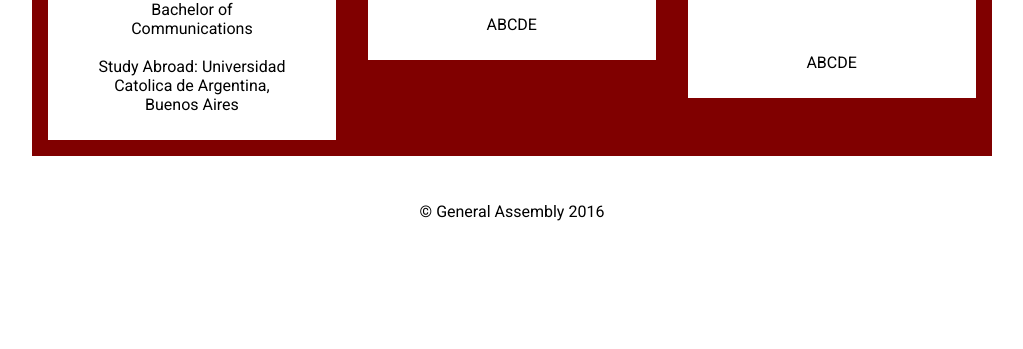
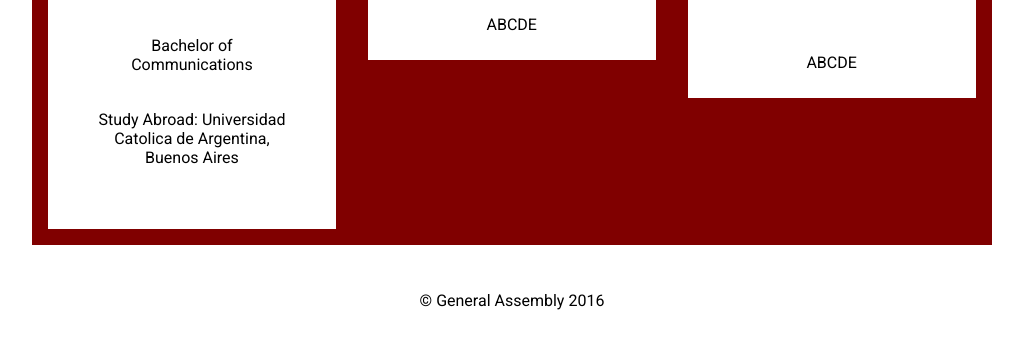
Before and after one commit to ryanra12/ryanra12.github.io, a plain HTML site: page index.html in a window 1280 px wide. Shown: the part 1316-1665 px from the top of the page, without its empty margins (76-1099 px from the left). Drawn offline with Linux system fonts and the light colour scheme.

Commit message:
Adjusted Education Text Formatting

```diff
--- a/index.html
+++ b/index.html
@@ -31,8 +31,8 @@
           <h2>EDUCATION</h2>
           <img src="https://upload.wikimedia.org/wikipedia/en/thumb/5/5b/Boston_College_Seal.svg/1024px-Boston_College_Seal.svg.png">
           <p>Boston College
-          <br>Bachelor of Communications</br>
-          <br>Study Abroad: Universidad Catolica de Argentina, Buenos Aires </br>
+          <p>Bachelor of Communications</p>
+          <p>Study Abroad: Universidad Catolica de Argentina, Buenos Aires </p>
           </p>
         </div>
         <div class="project ">
```
